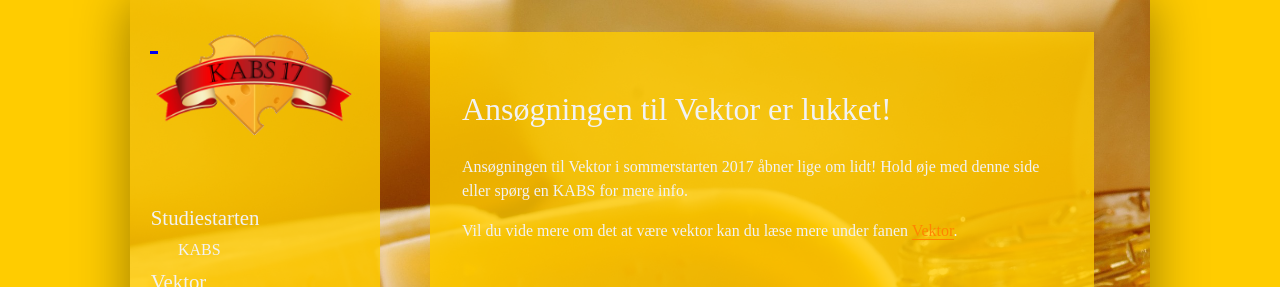
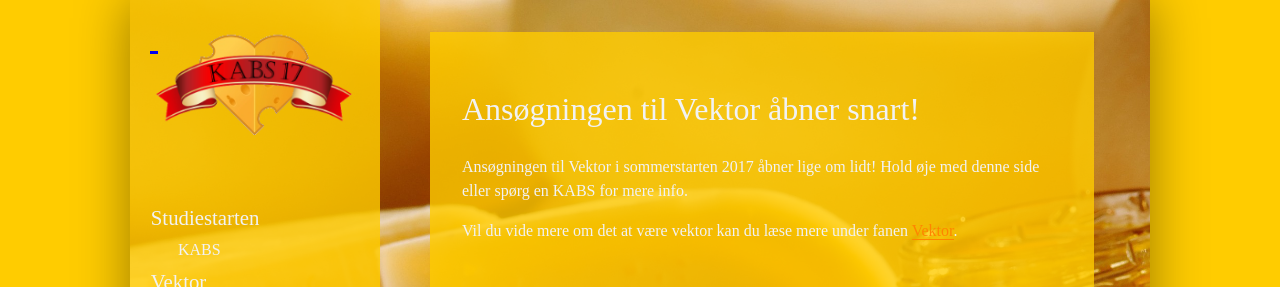
Before and after one commit to KABSDTU/kabsdtu.github.io, a Jekyll site: the page built from ansog-som-vektor.md, in a window 1280 px wide and 900 px high. Shown: the top 287 px of the window. Built offline with Jekyll 4.4.1, drawn with Linux system fonts in a browser that asks for light colours; some web fonts are replaced.

Commit message:
Update ansog-som-vektor.md

```diff
--- a/ansog-som-vektor.md
+++ b/ansog-som-vektor.md
@@ -2,7 +2,7 @@
 layout: default
 title: Ansøg som Vektor
 ---
-<h1>Ansøgningen til Vektor er lukket!</h1>
+<h1>Ansøgningen til Vektor åbner snart!</h1>
 
 <p>Ansøgningen til Vektor i sommerstarten 2017 åbner lige om lidt! Hold øje med denne side eller spørg en KABS for mere info.
 </p>
```
